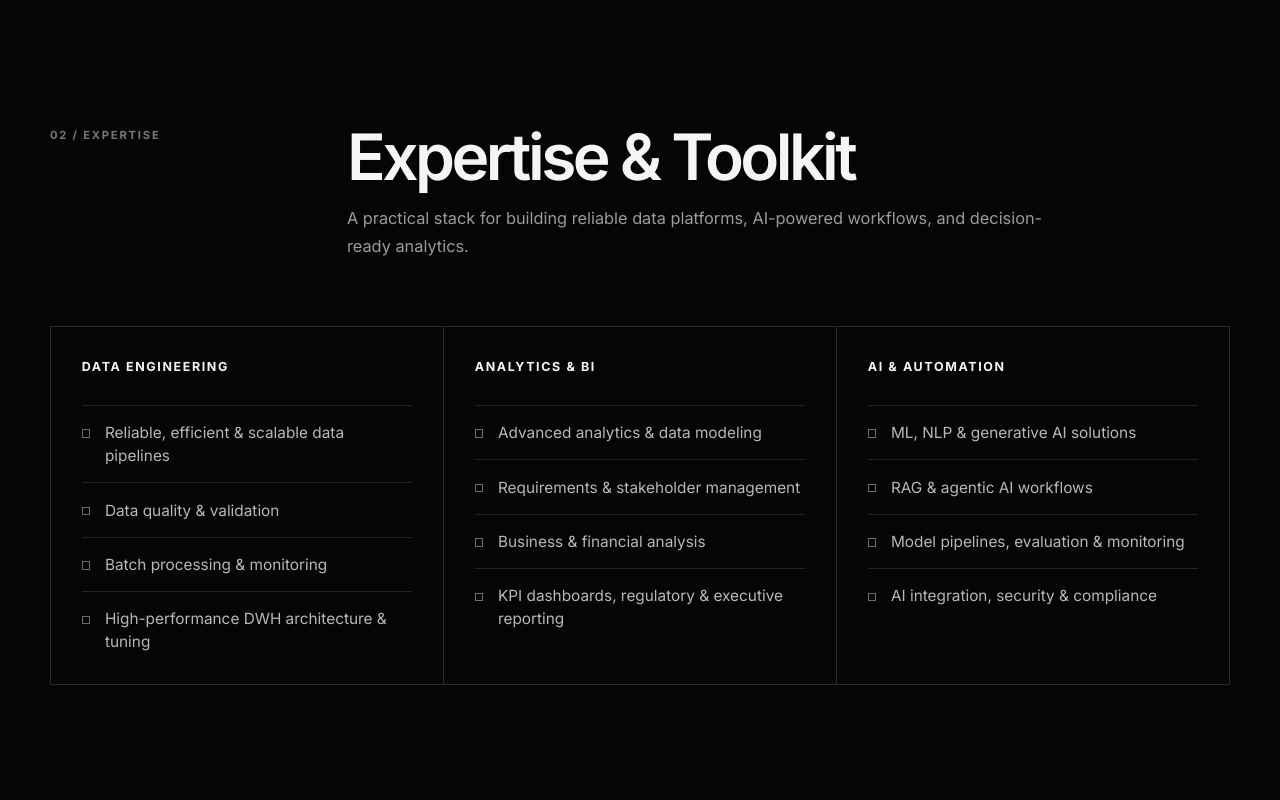
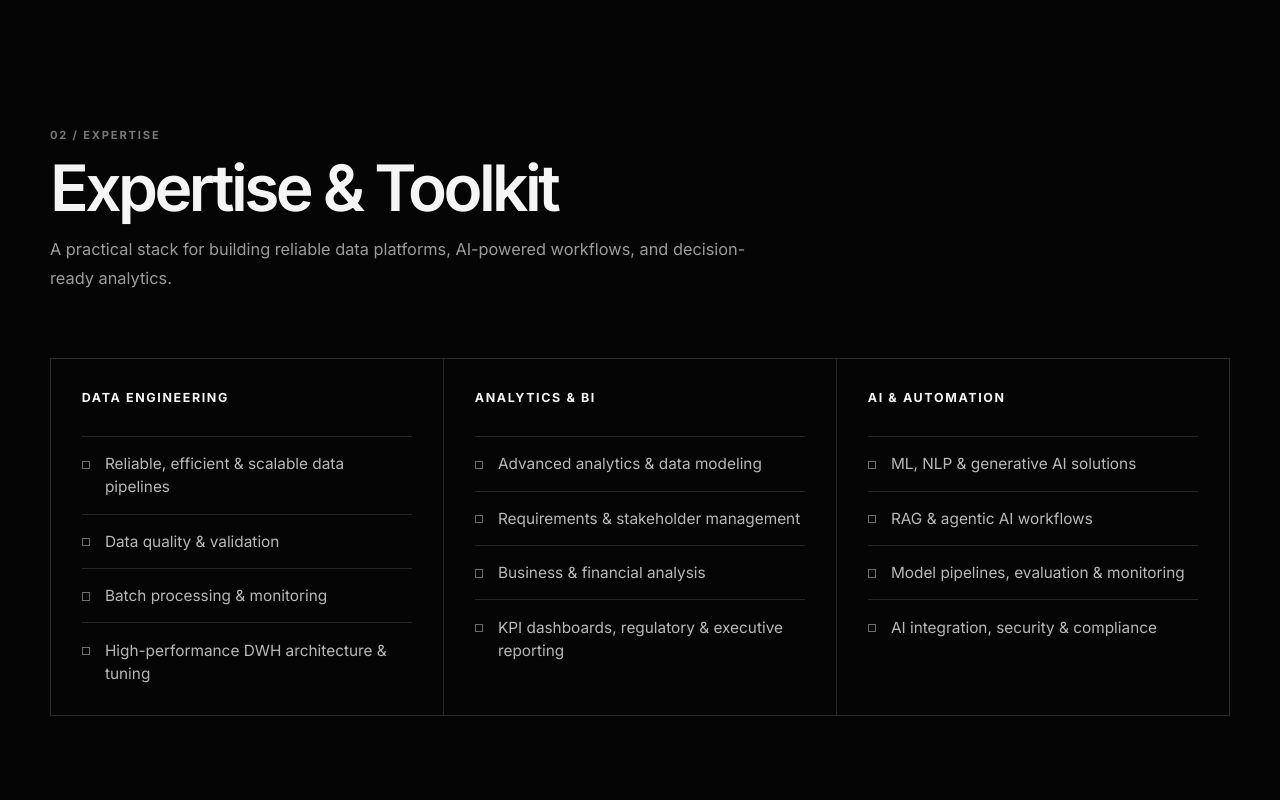
Before and after one commit to jczx/portfolio, a React (Vite) app: page / in a window 1280 px wide. Shown: the part 1840-2640 px from the top of the page. Built offline with nearby package versions, Linux system fonts and the light colour scheme.

Commit message:
Align section headings left

```diff
--- a/src/styles/redesign.scss
+++ b/src/styles/redesign.scss
@@ -304,8 +304,9 @@ html:lang(de) .hero__name {
 
 .section__heading {
   display: grid;
-  grid-template-columns: minmax(100px, 0.3fr) minmax(0, 1fr);
-  gap: 2rem;
+  grid-template-columns: minmax(0, 1fr);
+  justify-items: start;
+  gap: 0.9rem;
   margin-bottom: 3rem;
 }
 
```
